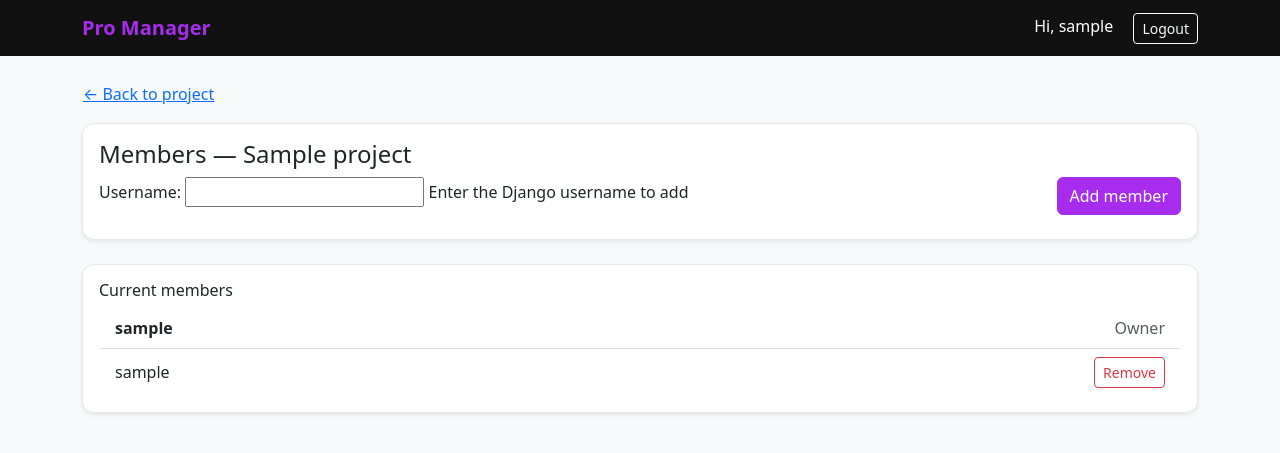
After one commit to ch-4rl/pro-manager, a Django app: page /projects/1/members/ in a window 1280 px wide. The commit adds this page. Shown: the top 453 px of the page. Run offline with Django 5.2, Linux system fonts and the light colour scheme; a user stored in the database is signed in; tables that the repository leaves empty hold one stand-in row (values such as "Sample post").

Commit message:
Add project members and task assignment

```diff
--- a/projects/forms.py
+++ b/projects/forms.py
@@ -5,3 +5,10 @@ class ProjectForm(forms.ModelForm):
     class Meta:
         model = Project
         fields = ["name", "description"]
+
+
+class AddMemberForm(forms.Form):
+    username = forms.CharField(
+        max_length=150,
+        help_text="Enter the Django username to add",
+    )
--- a/projects/models.py
+++ b/projects/models.py
@@ -9,3 +9,15 @@ class Project(models.Model):
 
     def __str__(self):
         return self.name
+
+
+class ProjectMembership(models.Model):
+    project = models.ForeignKey(Project, on_delete=models.CASCADE, related_name="memberships")
+    user = models.ForeignKey(User, on_delete=models.CASCADE, related_name="project_memberships")
+    created_at = models.DateTimeField(auto_now_add=True)
+
+    class Meta:
+        unique_together = ("project", "user")  # prevents duplicates
+
+    def __str__(self):
+        return f"{self.user.username} in {self.project.name}"
--- a/projects/urls.py
+++ b/projects/urls.py
@@ -5,4 +5,6 @@ urlpatterns = [
     path("", views.dashboard, name="dashboard"),
     path("projects/new/", views.create_project, name="create_project"),
     path("projects/<int:project_id>/", views.project_detail, name="project_detail"),
+    path("projects/<int:project_id>/members/", views.project_members, name="project_members"),
+    path("projects/<int:project_id>/members/<int:user_id>/remove/", views.remove_member, name="remove_member"),
 ]
--- a/projects/views.py
+++ b/projects/views.py
@@ -1,8 +1,13 @@
+from .models import Project, ProjectMembership
+from django.db.models import Q
 from django.shortcuts import render, get_object_or_404, redirect
 from django.contrib.auth.decorators import login_required
 from .models import Project
 from .forms import ProjectForm
 from tasks.forms import TaskForm
+from django.contrib.auth.models import User
+from .forms import AddMemberForm
+from django.views.decorators.http import require_POST
 
 @login_required(login_url="/admin/login/")
 def dashboard(request):
@@ -11,11 +16,22 @@ def dashboard(request):
 
 @login_required(login_url="/admin/login/")
 def project_detail(request, project_id):
-    project = get_object_or_404(Project, id=project_id, owner=request.user)
+    projects = Project.objects.filter(
+           Q(owner=request.user) | Q(memberships__user=request.user)
+         ).distinct()
+
+         #id=project_id
+
 
     #Create task (POST)
     if request.method == "POST":
         form = TaskForm(request.POST)
+        # Limit "assigned_to" to owner + members of this project
+        allowed_users = User.objects.filter(
+          Q(id=project.owner_id) | Q(project_memberships__project=project)
+        ).distinct()
+        form.fields["assigned_to"].queryset = allowed_users
+
         if form.is_valid():
             task = form.save(commit=False)
             task.project = project
@@ -46,4 +62,41 @@ def create_project(request):
 
     return render(request, "projects/create_project.html", {"form": form})
 
+
+@login_required
+def project_members(request, project_id):
+    project = get_object_or_404(Project, id=project_id, owner=request.user)  # owner-only
+
+    form = AddMemberForm(request.POST or None)
+    message = None
+
+    if request.method == "POST":
+        if form.is_valid():
+            username = form.cleaned_data["username"].strip()
+            user = User.objects.filter(username=username).first()
+            if not user:
+                message = "User not found."
+            elif user == project.owner:
+                message = "Owner is already part of the project."
+            else:
+                ProjectMembership.objects.get_or_create(project=project, user=user)
+                return redirect("project_members", project_id=project.id)
+
+    members = User.objects.filter(project_memberships__project=project).distinct()
+
+    return render(request, "projects/project_members.html", {
+        "project": project,
+        "members": members,
+        "form": form,
+        "message": message,
+    })
+
+
+@require_POST
+@login_required
+def remove_member(request, project_id, user_id):
+    project = get_object_or_404(Project, id=project_id, owner=request.user)  # owner-only
+    ProjectMembership.objects.filter(project=project, user_id=user_id).delete()
+    return redirect("project_members", project_id=project.id)
+
 # Create your views here.
--- a/tasks/forms.py
+++ b/tasks/forms.py
@@ -4,7 +4,8 @@ from .models import Task, Comment
 class TaskForm(forms.ModelForm):
     class Meta:
         model = Task
-        fields = ["title", "description", "status", "priority", "due_date"]
+        fields = ["title", "description", "status", "priority", "due_date", "assigned_to"]
+
 
 class TaskStatusForm(forms.ModelForm):
     class Meta:
--- a/tasks/models.py
+++ b/tasks/models.py
@@ -21,7 +21,7 @@ class Task(models.Model):
     status = models.CharField(max_length=10, choices=STATUS_CHOICES, default="TODO")
     priority = models.CharField(max_length=10, choices=PRIORITY_CHOICES, default="MED")
     due_date = models.DateField(null=True, blank=True)
-    assigned_to = models.ForeignKey(User, null=True, blank=True, on_delete=models.SET_NULL, related_name="tasks")
+    assigned_to = models.ForeignKey(User, null=True, blank=True, on_delete=models.SET_NULL, related_name="assigned_tasks",)
     created_at = models.DateTimeField(auto_now_add=True)
 
     def __str__(self):
--- /dev/null
+++ b/templates/projects/project_members.html
@@ -0,0 +1,50 @@
+{% extends "base.html" %}
+{% block title %}Members · {{ project.name }}{% endblock %}
+
+{% block content %}
+  <div class="mb-3">
+    <a class="btn btn-link p-0" href="{% url 'project_detail' project.id %}">← Back to project</a>
+  </div>
+
+  <div class="card shadow-sm mb-4">
+    <div class="card-body">
+      <h1 class="h4 mb-2">Members — {{ project.name }}</h1>
+
+      {% if message %}
+        <div class="alert alert-warning">{{ message }}</div>
+      {% endif %}
+
+      <form method="post" class="d-flex gap-2 align-items-start">
+        {% csrf_token %}
+        <div class="flex-grow-1">
+          {{ form.as_p }}
+        </div>
+        <button class="btn btn-primary" type="submit">Add member</button>
+      </form>
+    </div>
+  </div>
+
+  <div class="card shadow-sm">
+    <div class="card-body">
+      <h2 class="h6">Current members</h2>
+      <ul class="list-group list-group-flush">
+        <li class="list-group-item d-flex justify-content-between">
+          <strong>{{ project.owner.username }}</strong>
+          <span class="text-muted">Owner</span>
+        </li>
+
+        {% for u in members %}
+          <li class="list-group-item d-flex justify-content-between align-items-center">
+            <span>{{ u.username }}</span>
+            <form method="post" action="{% url 'remove_member' project.id u.id %}">
+              {% csrf_token %}
+              <button class="btn btn-outline-danger btn-sm" type="submit">Remove</button>
+            </form>
+          </li>
+        {% empty %}
+          <li class="list-group-item">No members yet.</li>
+        {% endfor %}
+      </ul>
+    </div>
+  </div>
+{% endblock %}
```
Also changed, not shown: tasks/views.py (+18 -8 lines), templates/projects/project_detail.html (+7 -0 lines), projects/migrations/0002_projectmembership.py (added).
